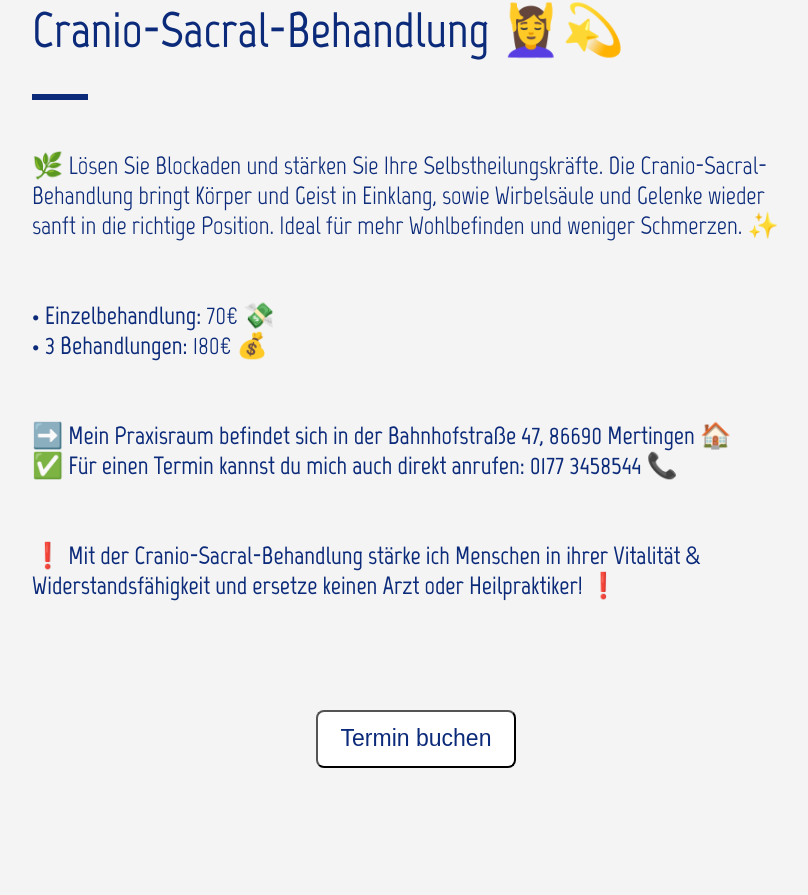
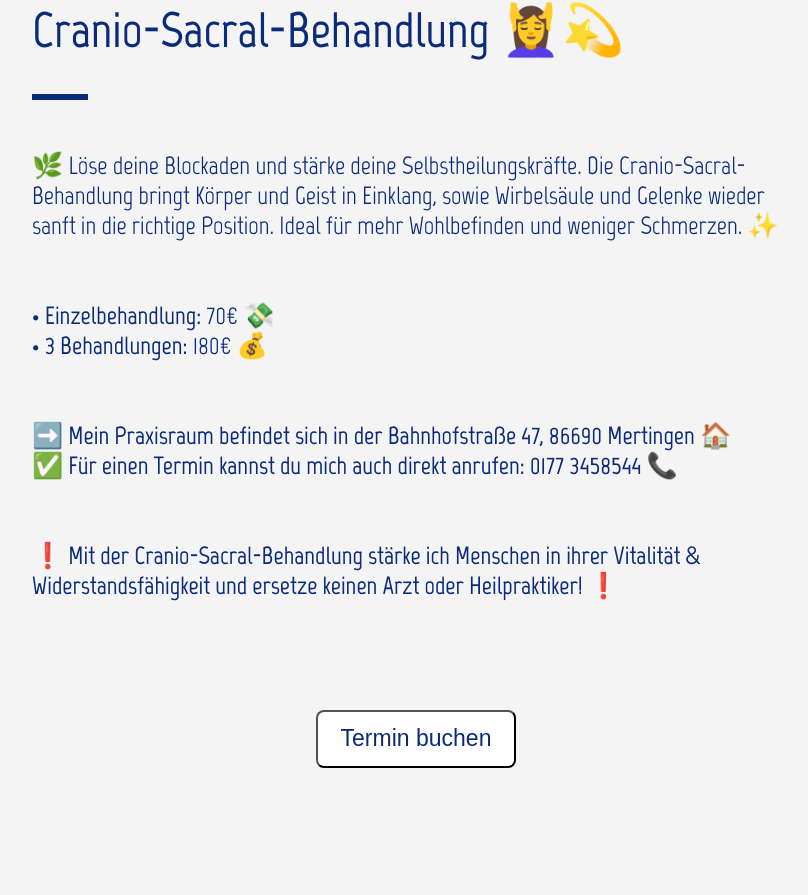
Before and after one commit to TobiasUllrich/HomePageTemplate, an Angular app in the folder hptemplate/: page /Angebote in a window 1280 px wide. Shown: the part 948-1843 px from the top of the page, without its empty margins (224-1032 px from the left). Built offline with nearby package versions, Linux system fonts and the light colour scheme.

Commit message:
du statt sie

```diff
--- a/hptemplate/src/app/pageeight/pageeight.component.html
+++ b/hptemplate/src/app/pageeight/pageeight.component.html
@@ -28,7 +28,7 @@
 
 <!-- Inhalt -->
 <div>
-    <div>🌿 Lösen Sie Blockaden und stärken Sie Ihre Selbstheilungskräfte. Die Cranio-Sacral-Behandlung bringt Körper und Geist in Einklang, sowie Wirbelsäule und Gelenke wieder sanft in die richtige Position. Ideal für mehr Wohlbefinden und weniger Schmerzen. ✨</div><br><br>
+    <div>🌿 Löse deine Blockaden und stärke deine Selbstheilungskräfte. Die Cranio-Sacral-Behandlung bringt Körper und Geist in Einklang, sowie Wirbelsäule und Gelenke wieder sanft in die richtige Position. Ideal für mehr Wohlbefinden und weniger Schmerzen. ✨</div><br><br>
 
     <div>• <strong>Einzelbehandlung:</strong> 70€ 💸</div>
     <div>• <strong>3 Behandlungen:</strong> 180€ 💰</div> <br><br>
```
